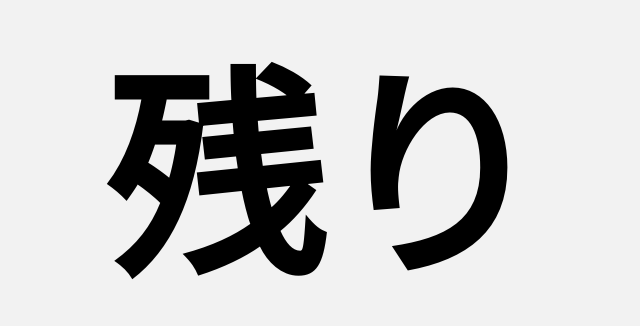
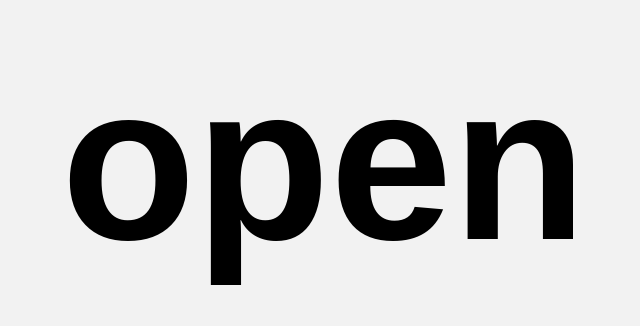
Before and after one commit to sakanakuxn/kininaru, a plain HTML site: page index.html in a window 1280 px wide. Shown: the part 237-563 px from the top of the page, without its empty margins (316-956 px from the left). Drawn offline with Linux system fonts and the light colour scheme.

Commit message:
Update index.html

```diff
--- a/index.html
+++ b/index.html
@@ -57,10 +57,10 @@
 
 <div class="container">
   <div class="page" id="page1">
-    <h1>残り</h1>
+    <h1>open</h1>
   </div>
   <div class="page" id="page2">
-    <h1>２７日</h1>
+    <h1>....</h1>
   </div>
 </div>
 
```
